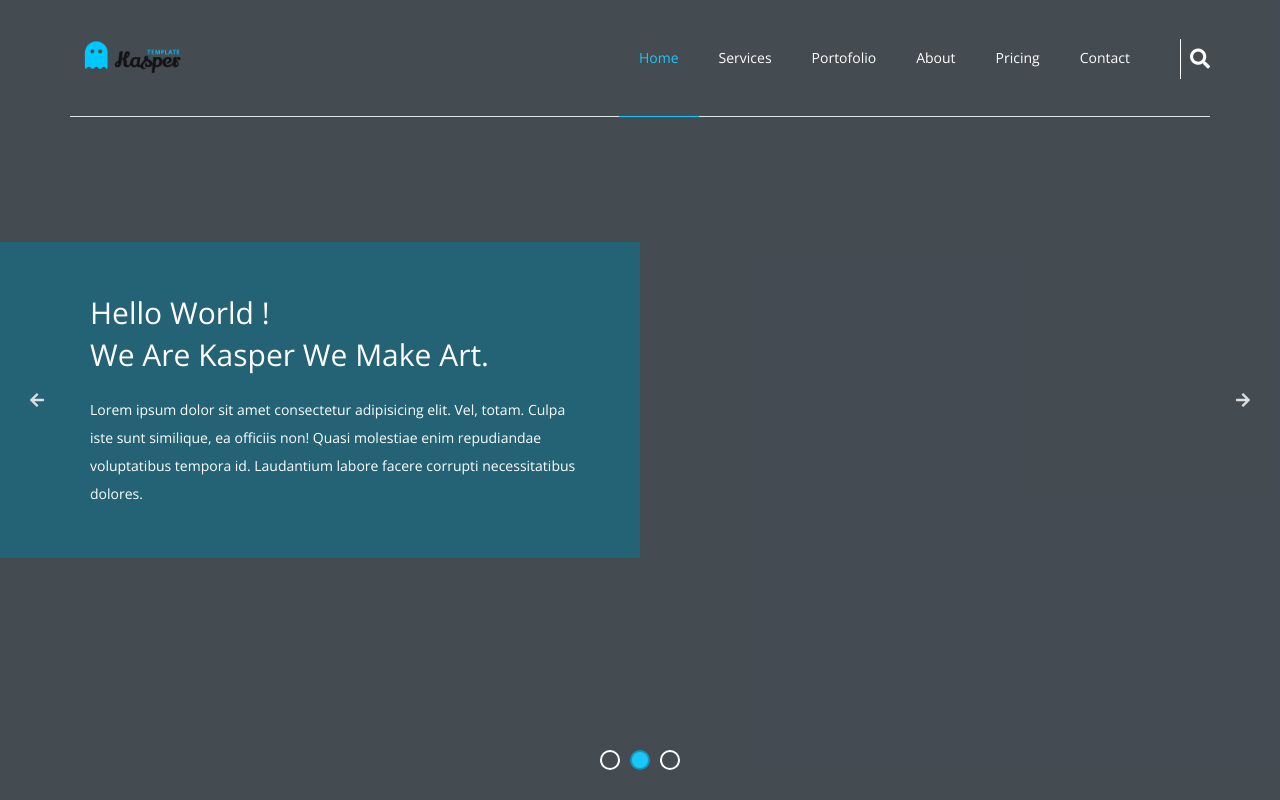
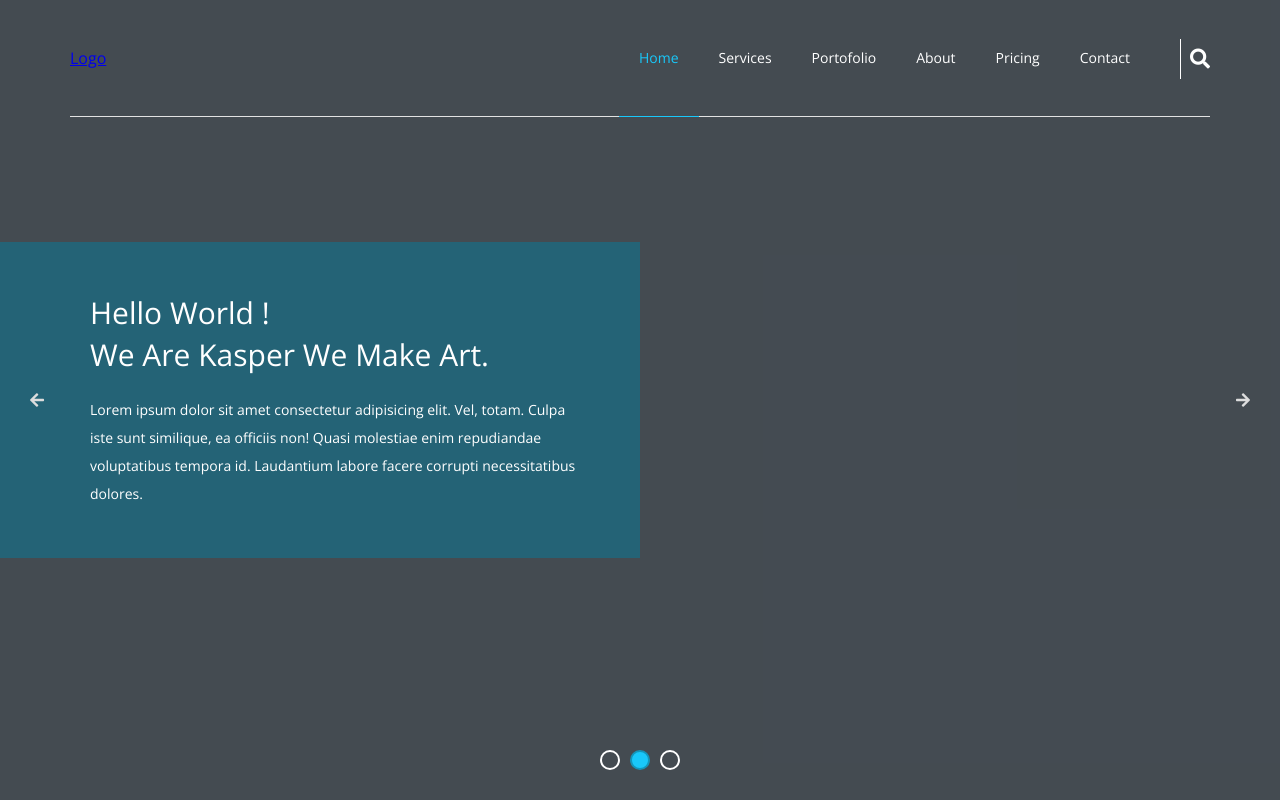
Before and after one commit to SamerNassim/Project_2, a plain HTML site: page index.html in a window 1280 px wide. Shown: the top 800 px of the page. Drawn offline with nearby package versions, Linux system fonts and the light colour scheme.

Commit message:
Update index.html

```diff
--- a/index.html
+++ b/index.html
@@ -21,7 +21,7 @@
     <header>
         <div class="container">
             <a href="#" class="logo">
-                <img src="images/logo.png" alt="logo">
+                Logo
             </a>
             <nav>
                 <i class="fas fa-bars toggle-menu"></i>
```
